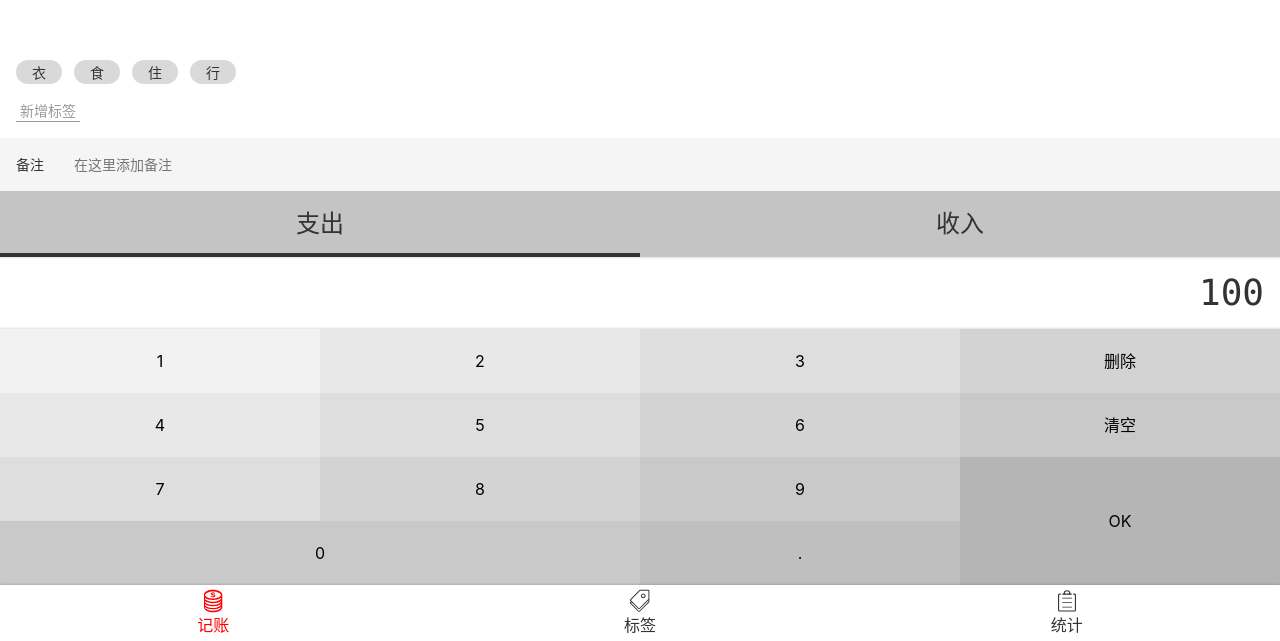
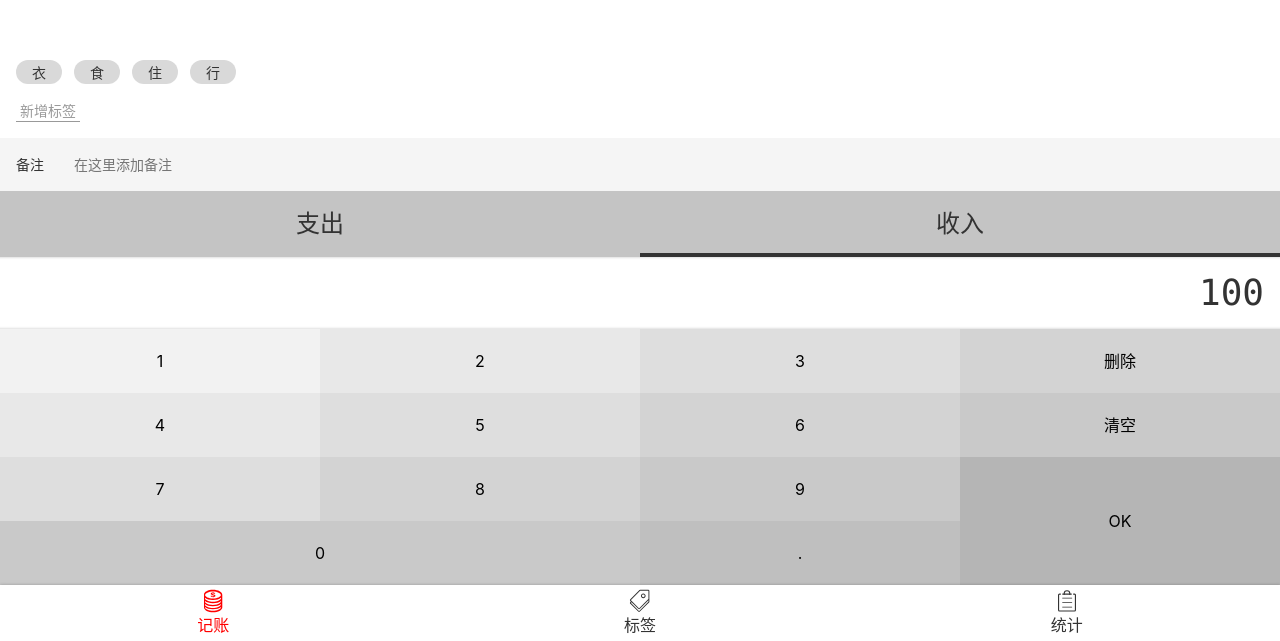
Before and after one commit to haxiedaimala/billing, a Vue app: page /#/money in a window 1280 px wide. Shown: the part 159-800 px from the top of the page. Built offline with nearby package versions, Linux system fonts and the light colour scheme.

Commit message:
基本完成 Types 组件功能

```diff
--- a/src/components/money/Types.vue
+++ b/src/components/money/Types.vue
@@ -1,10 +1,25 @@
 <script setup lang="ts">
+defineProps({
+  type: {
+    type: String,
+    default: '-'
+  }
+});
+const emits = defineEmits<{
+  (e: 'update:type', value: string): void
+}>();
+const toggle = (value: string) => {
+  if (value !== '-' && value !== '+') {
+    throw new Error('type is unknown');
+  }
+  emits('update:type', value);
+};
 </script>
 
 <template>
   <ul class="types">
-    <li class="selected">支出</li>
-    <li>收入</li>
+    <li :class="{selected:type==='-'}" @click="toggle('-')">支出</li>
+    <li :class="{selected:type==='+'}" @click="toggle('+')">收入</li>
   </ul>
 </template>
 
--- a/src/views/Money.vue
+++ b/src/views/Money.vue
@@ -3,13 +3,16 @@ import Tags from '@/components/money/Tags.vue';
 import Notes from '@/components/money/Notes.vue';
 import Types from '@/components/money/Types.vue';
 import NumberPad from '@/components/money/NumberPad.vue';
+import {ref} from 'vue';
+
+const type = ref('+');
 </script>
 
 <template>
   <Layout>
     <Tags/>
     <Notes/>
-    <Types/>
+    <Types v-model:type="type"/>
     <NumberPad/>
   </Layout>
 </template>
```
